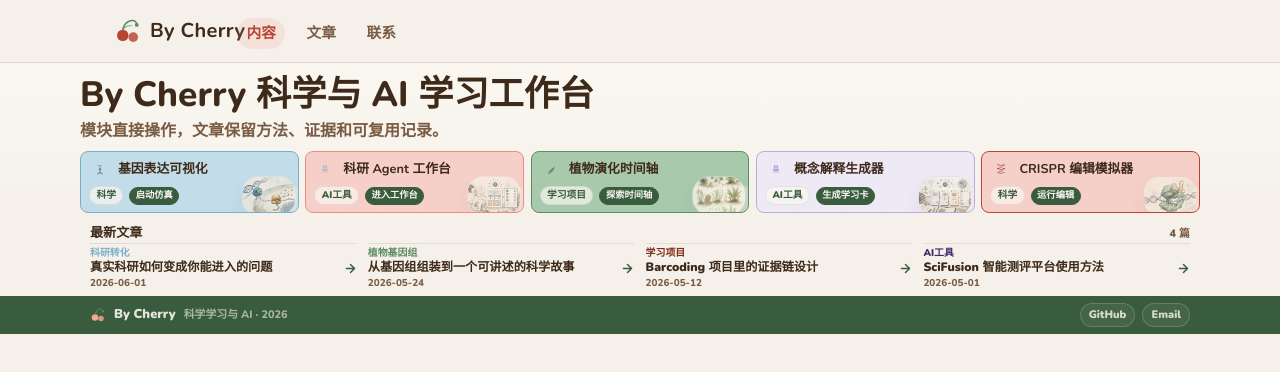
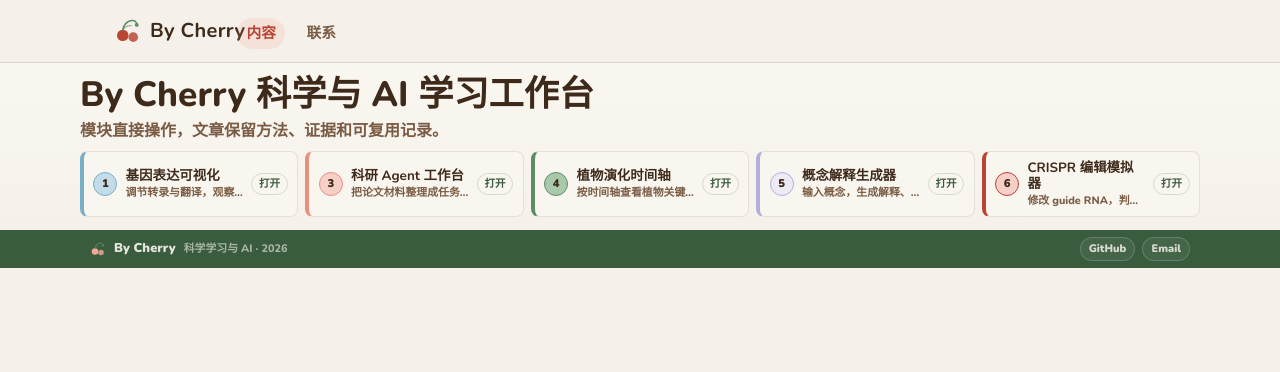
Before and after one commit to liruirui321/Bycherry, a React (Vite) app: page / in a window 1280 px wide. Shown: the top 372 px of the page. Built offline with nearby package versions, Linux system fonts and the light colour scheme.

Commit message:
Compact homepage module directory

```diff
--- a/src/app/App.tsx
+++ b/src/app/App.tsx
@@ -3,7 +3,6 @@ import { Nav } from "./components/Nav";
 import { Hero } from "./components/Hero";
 import { essays } from "./components/ResearchEssays";
 import { notes } from "./components/Notes";
-import { HomeLibrary } from "./components/HomeLibrary";
 import { Footer } from "./components/Footer";
 import { EmptyStateCard } from "./components/EmptyStateCard";
 import { works } from "./components/Works";
@@ -421,7 +420,6 @@ export default function App() {
       ) : (
         <main id="main-content" tabIndex={-1}>
           <Hero />
-          <HomeLibrary />
         </main>
       )}
       <Footer />
--- a/src/app/components/Hero.tsx
+++ b/src/app/components/Hero.tsx
@@ -1,8 +1,15 @@
 import type { MouseEvent } from "react";
 import { works } from "./Works";
-import { WorkPreviewIllustration } from "./WorkPreviewIllustration";
 import { getWorkToolHref, navigateClient, shouldUseClientNavigation } from "../navigation";
 import { preloadRouteForHref } from "../routePrefetch";
+
+const homeWorkSummary: Record<string, string> = {
+  "gene-expression": "调节转录与翻译，观察 mRNA、核糖体和多肽链变化。",
+  "research-prompt-kit": "把论文材料整理成任务路由、证据边界和可复制指令。",
+  "plant-evolution-stories": "按时间轴查看植物关键创新、证据和自测。",
+  "concept-explainer": "输入概念，生成解释、流程图、类比和小测。",
+  "crispr-interactive": "修改 guide RNA，判断 PAM、匹配评分和编辑风险。",
+};
 
 export function Hero() {
   function openWork(href: string, event: MouseEvent<HTMLAnchorElement>) {
@@ -62,7 +69,7 @@ export function Hero() {
           </div>
         </div>
 
-        <nav id="works" className="hero-work-grid" aria-label="首屏学习模块目录" style={{ display: "grid", gridTemplateColumns: "repeat(auto-fit, minmax(136px, 1fr))", gap: "0.42rem", minWidth: 0, maxWidth: "100%", boxSizing: "border-box" }}>
+        <nav id="works" className="hero-work-grid" aria-label="首屏学习模块目录" style={{ display: "grid", gridTemplateColumns: "repeat(auto-fit, minmax(218px, 1fr))", gap: "0.46rem", minWidth: 0, maxWidth: "100%", boxSizing: "border-box" }}>
           {works.map((work) => {
             const toolHref = getWorkToolHref(work.href);
             return (
@@ -76,18 +83,19 @@ export function Hero() {
                 onFocus={() => preloadRouteForHref(getWorkToolHref(work.href))}
                 onPointerDown={() => preloadRouteForHref(getWorkToolHref(work.href))}
                 style={{
-                  background: work.color,
-                  border: `1.5px solid ${work.border}`,
+                  background: "rgba(250,247,241,0.84)",
+                  border: "1.5px solid rgba(94,68,42,0.12)",
+                  borderLeft: `4px solid ${work.border}`,
                   borderRadius: 8,
-                  padding: "0.44rem 0.5rem",
+                  padding: "0.52rem 0.58rem",
                   color: "var(--cherry-warm-brown)",
                   textDecoration: "none",
                   textAlign: "left",
-                  minHeight: 62,
-                  display: "flex",
-                  flexDirection: "column",
-                  justifyContent: "space-between",
-                  gap: "0.32rem",
+                  minHeight: 58,
+                  display: "grid",
+                  gridTemplateColumns: "auto minmax(0, 1fr) auto",
+                  alignItems: "center",
+                  gap: "0.52rem",
                   position: "relative",
                   overflow: "hidden",
                   minWidth: 0,
@@ -95,22 +103,18 @@ export function Hero() {
                   boxSizing: "border-box",
                 }}
               >
-                <div aria-hidden="true" style={{ position: "absolute", right: -12, bottom: -14, width: 54, height: 40, borderRadius: 8, background: "rgba(250,247,241,0.36)", border: "1px solid rgba(94,68,42,0.08)" }} />
-                <div style={{ display: "flex", alignItems: "center", gap: 7, minWidth: 0, position: "relative", zIndex: 1 }}>
-                  <span style={{ width: 22, height: 22, display: "inline-flex", alignItems: "center", justifyContent: "center", transform: "scale(0.52)", transformOrigin: "center" }}>{work.icon}</span>
-                  <strong style={{ fontSize: "0.8rem", lineHeight: 1.2, minWidth: 0, overflowWrap: "anywhere" }}>{work.title}</strong>
-                </div>
-                <div className="hero-work-outcome" style={{ display: "flex", alignItems: "center", gap: 6, flexWrap: "wrap", alignContent: "start", position: "relative", zIndex: 1, paddingRight: 34 }}>
-                  <span style={{ background: "rgba(250,247,241,0.7)", border: "1px solid rgba(94,68,42,0.1)", borderRadius: 999, padding: "0.08rem 0.4rem", color: "var(--cherry-forest)", fontSize: "0.61rem", fontWeight: 900 }}>
-                    {work.category}
-                  </span>
-                  <span className="hero-work-completion" style={{ background: "var(--cherry-forest)", border: "1px solid var(--cherry-forest)", borderRadius: 999, padding: "0.08rem 0.34rem", color: "#FAF7F1", fontSize: "0.58rem", fontWeight: 900 }}>
-                    {work.action}
+                <span aria-hidden="true" style={{ width: 24, height: 24, borderRadius: 999, background: work.color, border: `1px solid ${work.border}`, display: "inline-flex", alignItems: "center", justifyContent: "center", color: "var(--cherry-warm-brown)", fontSize: "0.7rem", fontWeight: 900 }}>
+                  {work.id}
+                </span>
+                <div style={{ display: "grid", gap: "0.14rem", minWidth: 0, position: "relative", zIndex: 1 }}>
+                  <strong style={{ fontSize: "0.84rem", lineHeight: 1.16, minWidth: 0, overflowWrap: "anywhere" }}>{work.title}</strong>
+                  <span className="hero-work-summary" style={{ color: "var(--cherry-warm-mid)", fontSize: "0.68rem", lineHeight: 1.32, fontWeight: 800, overflow: "hidden", display: "-webkit-box", WebkitLineClamp: 1, WebkitBoxOrient: "vertical" }}>
+                    {homeWorkSummary[work.slug] ?? work.desc}
                   </span>
                 </div>
-                <div className="hero-work-preview" style={{ position: "absolute", right: 2, bottom: -4, display: "flex", justifyContent: "flex-end", opacity: 0.78, zIndex: 0 }}>
-                  <WorkPreviewIllustration slug={work.slug} color={work.border} width={54} height={40} />
-                </div>
+                <span className="hero-work-open" style={{ color: "var(--cherry-forest)", border: "1px solid rgba(58,92,62,0.18)", borderRadius: 999, padding: "0.14rem 0.42rem", fontSize: "0.66rem", fontWeight: 900, whiteSpace: "nowrap" }}>
+                  打开
+                </span>
               </a>
             );
           })}
@@ -136,7 +140,7 @@ export function Hero() {
 
           .hero-work-grid {
             display: grid !important;
-            grid-template-columns: repeat(2, minmax(0, 1fr)) !important;
+            grid-template-columns: 1fr !important;
             overflow-x: visible;
             padding-bottom: 0;
             width: calc(100vw - 2rem) !important;
@@ -149,17 +153,12 @@ export function Hero() {
             min-width: 0 !important;
             max-width: 100% !important;
             box-sizing: border-box;
-            min-height: 52px !important;
+            min-height: 54px !important;
           }
 
           .hero-work-card strong,
           .hero-work-card span {
             overflow-wrap: anywhere;
-          }
-
-          .hero-work-preview {
-            transform: scale(0.82);
-            transform-origin: right bottom;
           }
         }
 
--- a/src/app/components/Nav.tsx
+++ b/src/app/components/Nav.tsx
@@ -8,7 +8,6 @@ export function Nav() {
 
   const links = [
     { label: "内容", href: "/#works", matchHashes: ["#works", "#top"] },
-    { label: "文章", href: "/#research", matchHashes: ["#research"] },
     { label: "联系", href: "/#contact" },
   ];
 
@@ -42,7 +41,6 @@ export function Nav() {
   function isActiveLink(link: (typeof links)[number]) {
     const { pathname, hash } = window.location;
     if ("matchHashes" in link && pathname === "/" && link.matchHashes.includes(hash || "#top")) return true;
-    if (pathname.startsWith("/notes/") || pathname.startsWith("/research/")) return link.href === "/#research";
     if (pathname.startsWith("/works/")) return link.href === "/#works";
     return pathname === "/" && link.href === `/${hash || "#top"}`;
   }
```
Also changed, not shown: scripts/verify-content-integrity.mjs (+10 -9 lines).
